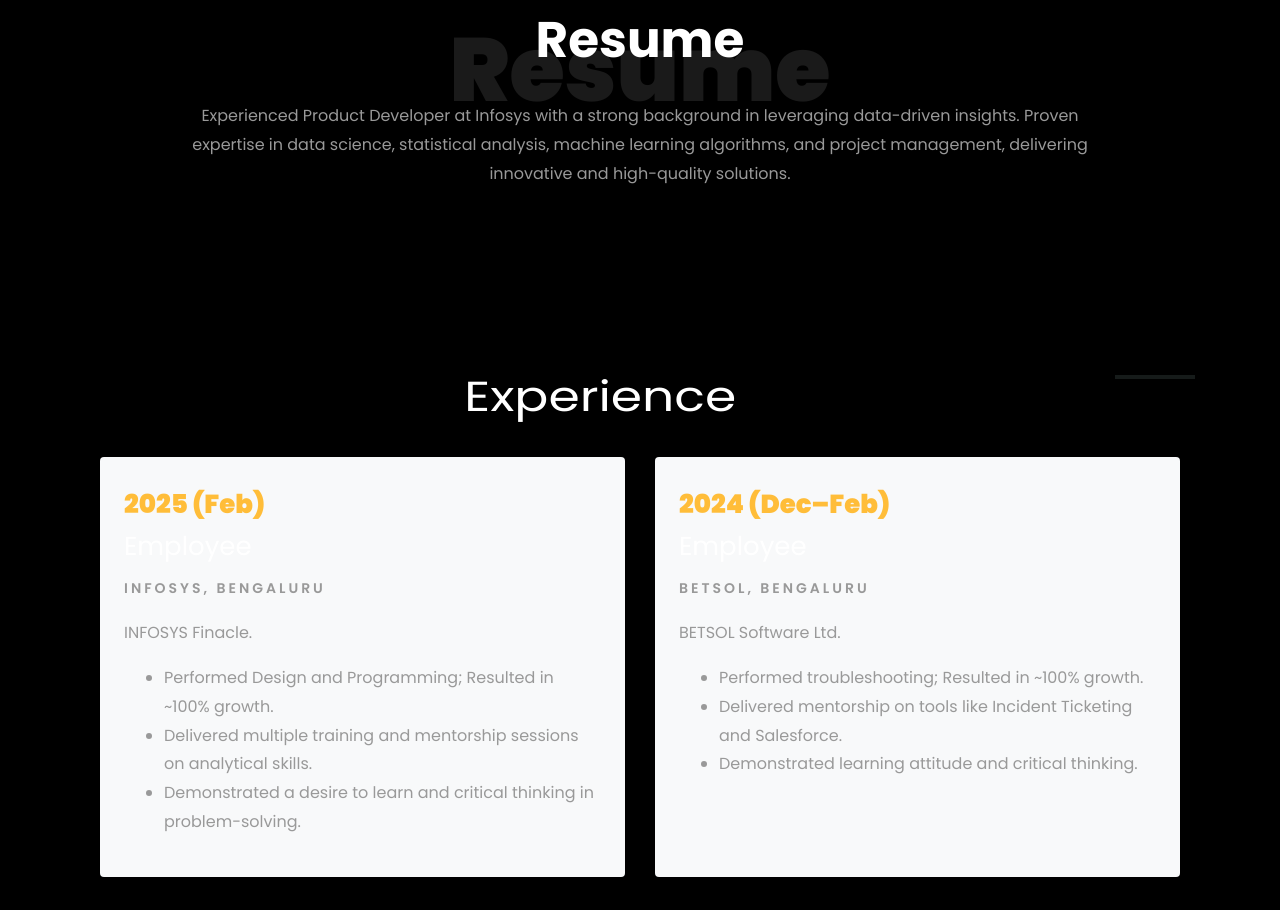
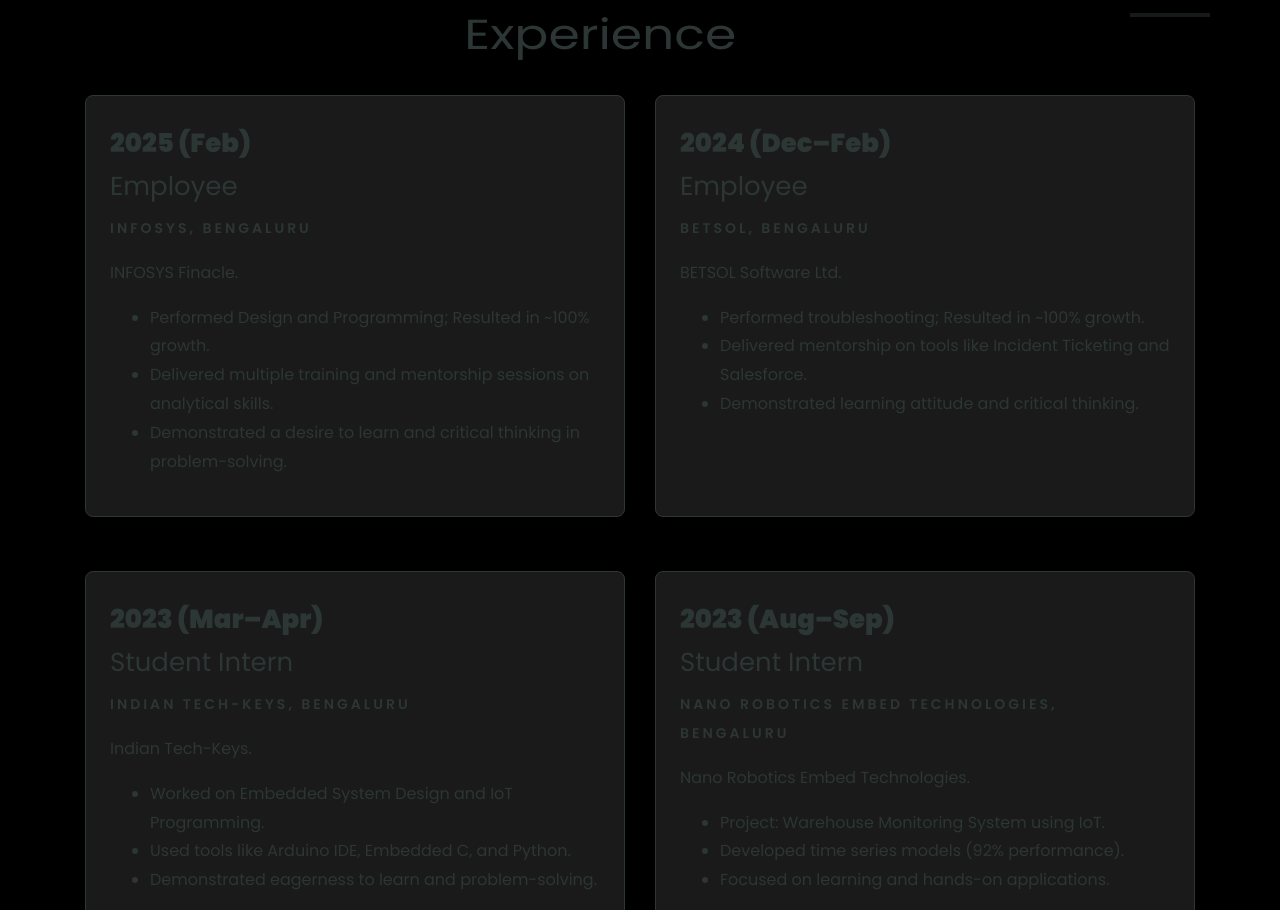
Before and after one commit to Ali-Akbar-K/PORTFOLIO, a plain HTML site: page index.html in a window 1280 px wide. Shown: the part 1896-2806 px from the top of the page. Drawn offline with Linux system fonts and the light colour scheme; files whose address does not match are found by name.

Commit message:
Update index.html

```diff
--- a/index.html
+++ b/index.html
@@ -304,20 +304,10 @@
 
 
 
-    <section class="ftco-section ftco-no-pb" id="resume-section">
-    	<div class="container">
-    		<div class="row justify-content-center pb-5">
-          <div class="col-md-10 heading-section text-center ftco-animate">
-          	<h1 class="big big-2">Resume</h1>
-            <h2 class="mb-4">Resume</h2>
-            <p>Experienced Product Developer at Infosys with a strong background in leveraging data-driven insights. Proven expertise in data science, statistical analysis, machine learning algorithms, and project management, delivering innovative and high-quality solutions.</p>
-          </div>
-        </div>
-
-	<section class="ftco-section ftco-no-pb" id="resume-section">
+    <section class="ftco-section ftco-no-pb" id="resume-section" style="color: #2c3634;">
   <div class="container">
     <div class="row">
-      <h1 class="big-4">Experience</h1>
+      <h1 class="big-4" style="color: #2c3634;">Experience</h1>
       <div class="underline" style="width: 80px; height: 4px; background: #2c3634; margin: 10px 0;"></div>
     </div>
     <br>
@@ -325,10 +315,10 @@
     <div class="row">
       <!-- Infosys -->
       <div class="col-md-6 mb-4 d-flex">
-        <div class="resume-wrap ftco-animate shadow-sm p-4 rounded bg-light w-100">
-          <span class="date">2025 (Feb)</span>
-          <h2>Employee</h2>
-          <span class="position">INFOSYS, Bengaluru</span>
+        <div class="resume-wrap ftco-animate" style="padding: 24px; border-radius: 8px; border: 1px solid #2c3634; width: 100%;">
+          <span class="date" style="color: #2c3634;">2025 (Feb)</span>
+          <h2 style="color: #2c3634;">Employee</h2>
+          <span class="position" style="font-weight: 600;">INFOSYS, Bengaluru</span>
           <p class="mt-3">INFOSYS Finacle.</p>
           <ul>
             <li>Performed Design and Programming; Resulted in ~100% growth.</li>
@@ -340,10 +330,10 @@
 
       <!-- BETSOL -->
       <div class="col-md-6 mb-4 d-flex">
-        <div class="resume-wrap ftco-animate shadow-sm p-4 rounded bg-light w-100">
-          <span class="date">2024 (Dec–Feb)</span>
-          <h2>Employee</h2>
-          <span class="position">BETSOL, Bengaluru</span>
+        <div class="resume-wrap ftco-animate" style="padding: 24px; border-radius: 8px; border: 1px solid #2c3634; width: 100%;">
+          <span class="date" style="color: #2c3634;">2024 (Dec–Feb)</span>
+          <h2 style="color: #2c3634;">Employee</h2>
+          <span class="position" style="font-weight: 600;">BETSOL, Bengaluru</span>
           <p class="mt-3">BETSOL Software Ltd.</p>
           <ul>
             <li>Performed troubleshooting; Resulted in ~100% growth.</li>
@@ -357,10 +347,10 @@
     <div class="row">
       <!-- Indian Tech-Keys -->
       <div class="col-md-6 mb-4 d-flex">
-        <div class="resume-wrap ftco-animate shadow-sm p-4 rounded bg-light w-100">
-          <span class="date">2023 (Mar–Apr)</span>
-          <h2>Student Intern</h2>
-          <span class="position">Indian Tech-Keys, Bengaluru</span>
+        <div class="resume-wrap ftco-animate" style="padding: 24px; border-radius: 8px; border: 1px solid #2c3634; width: 100%;">
+          <span class="date" style="color: #2c3634;">2023 (Mar–Apr)</span>
+          <h2 style="color: #2c3634;">Student Intern</h2>
+          <span class="position" style="font-weight: 600;">Indian Tech-Keys, Bengaluru</span>
           <p class="mt-3">Indian Tech-Keys.</p>
           <ul>
             <li>Worked on Embedded System Design and IoT Programming.</li>
@@ -372,10 +362,10 @@
 
       <!-- Nano Robotics -->
       <div class="col-md-6 mb-4 d-flex">
-        <div class="resume-wrap ftco-animate shadow-sm p-4 rounded bg-light w-100">
-          <span class="date">2023 (Aug–Sep)</span>
-          <h2>Student Intern</h2>
-          <span class="position">Nano Robotics Embed Technologies, Bengaluru</span>
+        <div class="resume-wrap ftco-animate" style="padding: 24px; border-radius: 8px; border: 1px solid #2c3634; width: 100%;">
+          <span class="date" style="color: #2c3634;">2023 (Aug–Sep)</span>
+          <h2 style="color: #2c3634;">Student Intern</h2>
+          <span class="position" style="font-weight: 600;">Nano Robotics Embed Technologies, Bengaluru</span>
           <p class="mt-3">Nano Robotics Embed Technologies.</p>
           <ul>
             <li>Project: Warehouse Monitoring System using IoT.</li>
@@ -387,6 +377,7 @@
     </div>
   </div>
 </section>
+
 
 
 
```
